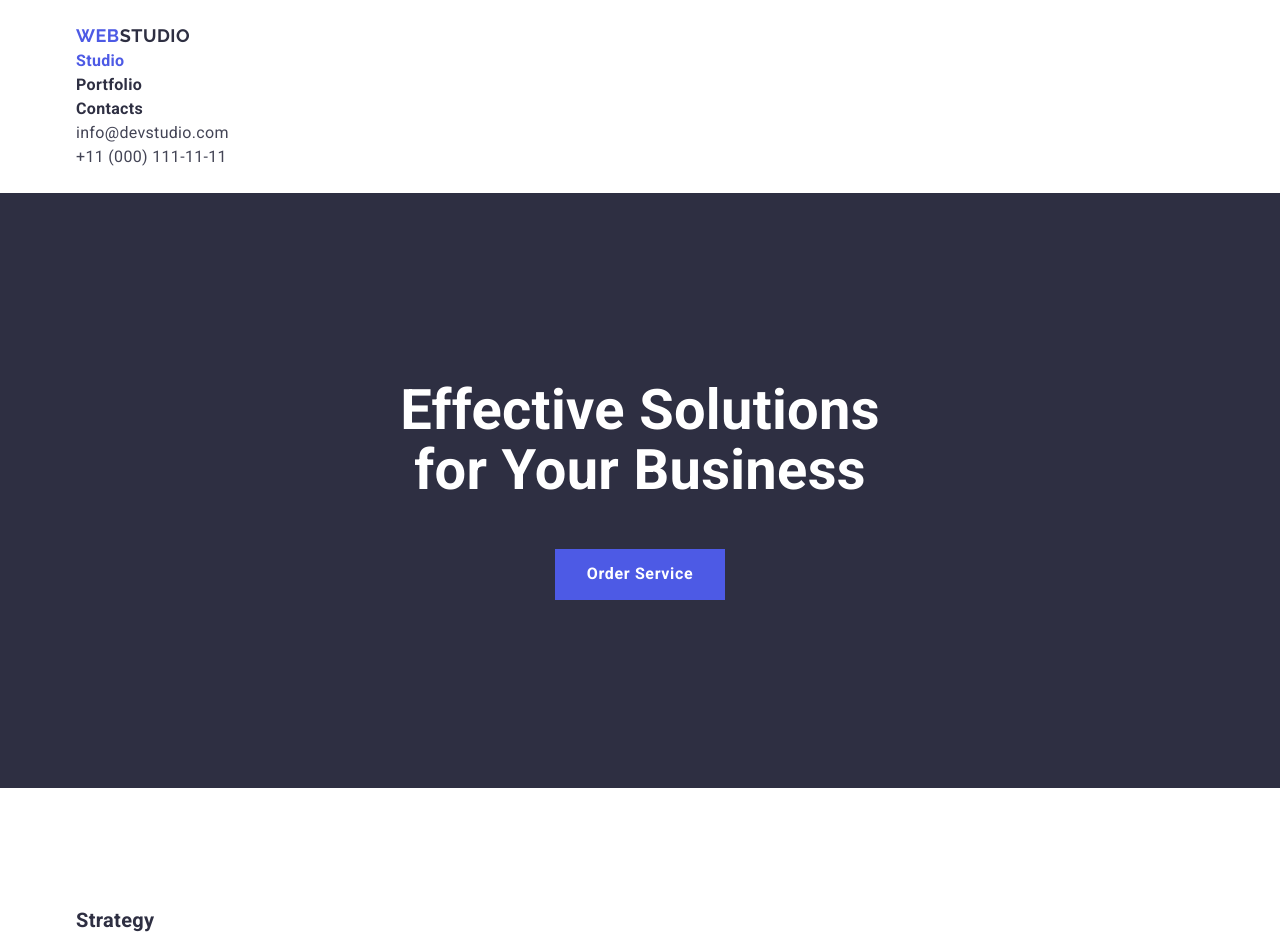
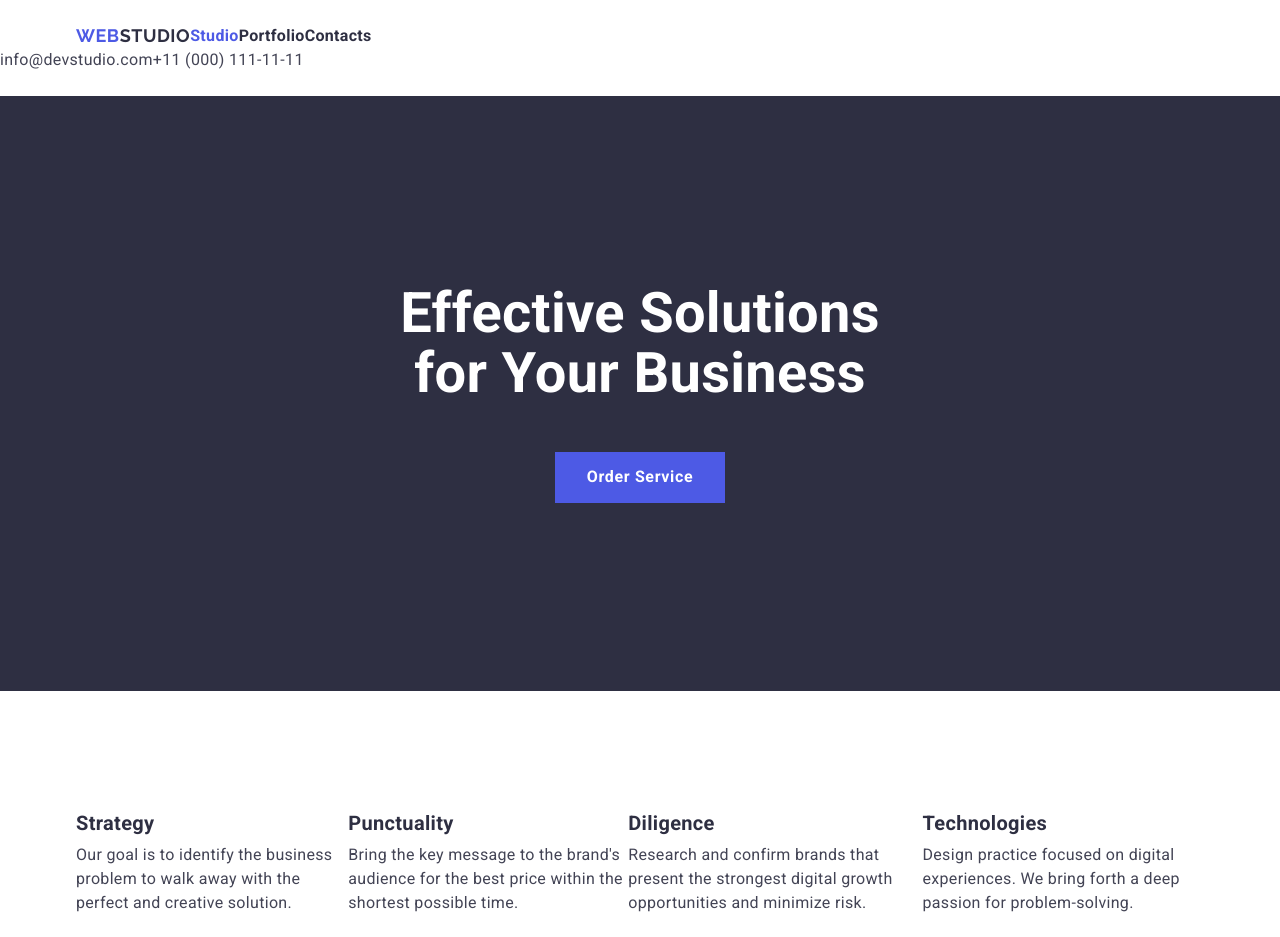
Before and after one commit to nastiona9339/goit-markup-hw-03, a plain HTML site: page index.html in a window 1280 px wide. Shown: the top 937 px of the page. Drawn offline with nearby package versions, Linux system fonts and the light colour scheme.

Commit message:
пару коммитов

```diff
--- a/css/style.css
+++ b/css/style.css
@@ -105,6 +105,16 @@ body {
   padding: 24px 0px;
 }
 
+.header .container {
+  display: flex;
+  align-items: center;
+}
+
+.header-list,
+.adress {
+  display: flex;
+}
+
 .header-link {
   color: var(--link-def-color);
   font-weight: 600;
@@ -166,6 +176,11 @@ body {
 }
 
 /* --------Advantages section------ */
+
+.advantages-items {
+  display: flex;
+}
+
 .advantages,
 .examples,
 .team {
--- a/index.html
+++ b/index.html
@@ -26,20 +26,25 @@
     <header class="header">
       <!-- Navigation-->
       <div class="container">
+
+          <a href="./index.html" class="logo link"
+            ><span class="logo-part">Web</span>Studio</a>
+
             <nav class="header-nav">
-          <a href="./index.html" class="logo link"
-            ><span class="logo-part">Web</span>Studio</a
-          >
-
             <ul class="header-list list">
               <li>
-              <a href="./index.html" class="header-link link current">Studio</a>
+                <a href="./index.html" class="header-link link current"
+                  >Studio</a
+                >
               </li>
               <li>
-              <a href="./portfolio.html" class="header-link link">Portfolio</a>
+                <a href="./portfolio.html" class="header-link link"
+                  >Portfolio</a
+                >
               </li>
               <li><a href="#" class="header-link link">Contacts</a></li>
             </ul>
+          </div>
         </nav>
 
         <address>
```
Lines whose indentation alone changed are shown as unchanged.
